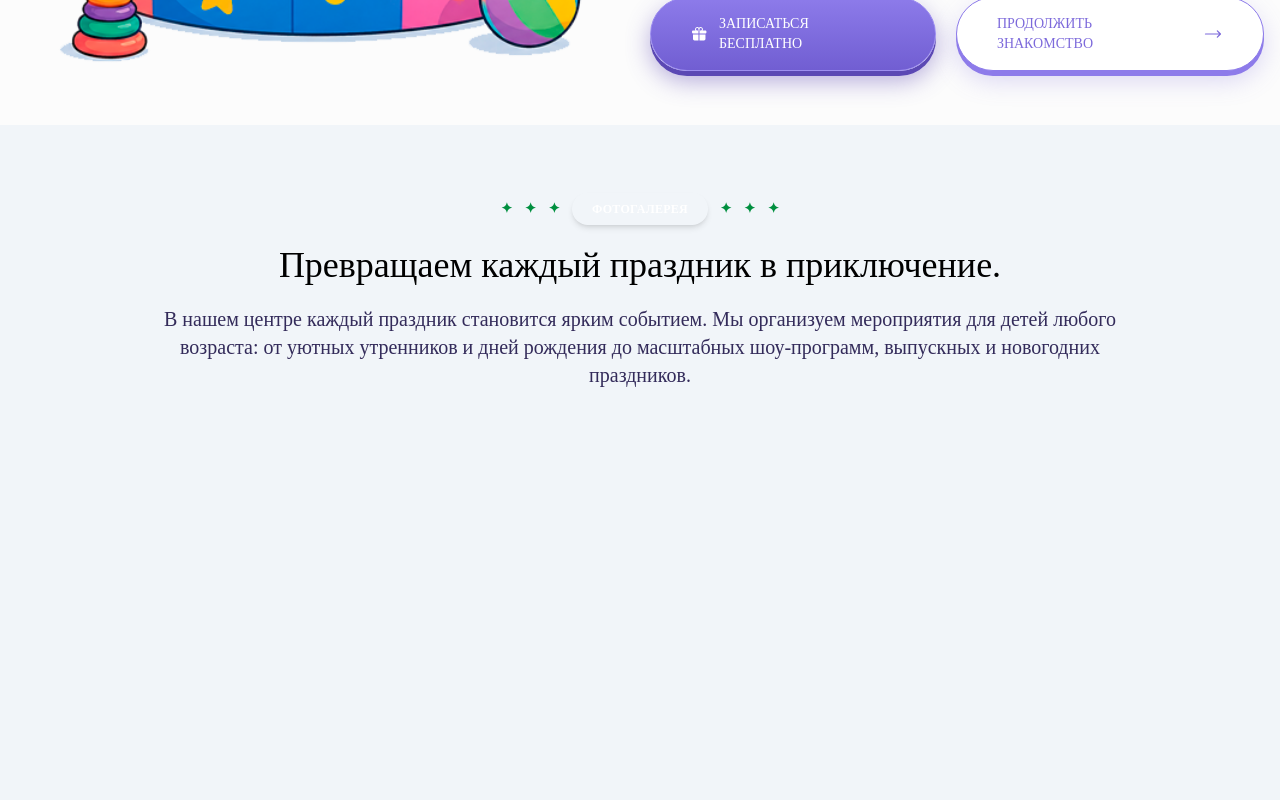
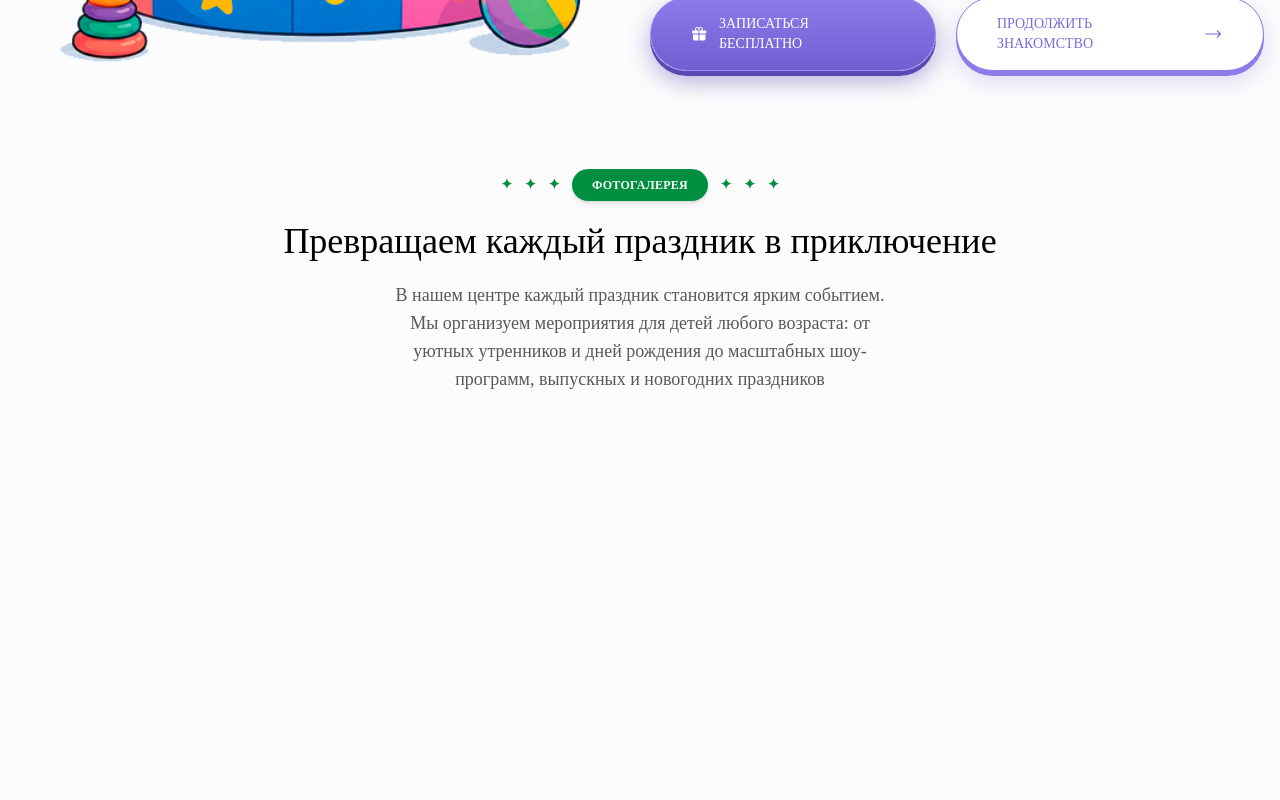
Before and after one commit to developer-samara-web/strekoza94.ru, a Next.js app: page / in a window 1280 px wide. Shown: the part 3640-4440 px from the top of the page. Built offline with nearby package versions, Linux system fonts and the light colour scheme; a web font is replaced by a local one.

Commit message:
refactor: improve gallery component structure and readability

```diff
--- a/components/Gallery/Gallery.css
+++ b/components/Gallery/Gallery.css
@@ -1,25 +1,74 @@
 @reference "../../app/globals.css";
 
-.gallery{
-	@apply flex flex-col justify-center items-center gap-5 px-4 py-16 bg-slate-100 w-full;
+.gallery {
+	/* Layout */
+	@apply flex flex-col items-center justify-center;
+
+	/* Spacing */
+	@apply gap-5 px-4 py-10;
 }
 
-.gallery__inner{
-	@apply flex flex-col items-center container gap-5;
+
+.gallery__inner {
+	/* Layout */
+	@apply container flex flex-col items-center;
+
+	/* Spacing */
+	@apply gap-5;
 }
 
-.gallery__heading{
-	@apply w-full flex items-center justify-center text-center sm:text-lg lg:text-xl xl:max-w-[80%] text-[#332b5a];
+
+.gallery__heading {
+	/* Layout */
+	@apply flex w-full items-center justify-center max-w-full overflow-hidden;
+
+	/* Sizing */
+	@apply xl:max-w-[80%];
+
+	/* Typography */
+	@apply text-center sm:text-lg;
+
+	/* Color */
+	@apply text-[#000000a6];
 }
 
-.gallery__list{
-	@apply flex snap-x snap-mandatory gap-4 overflow-x-auto pb-2 lg:h-[600px] lg:overflow-visible pt-10 lg:pt-20 max-w-full overflow-hidden;
+
+.gallery__list {
+	/* Layout */
+	@apply flex snap-x snap-mandatory max-w-full overflow-hidden;
+
+	/* Sizing */
+	@apply max-w-full lg:h-[600px];
+
+	/* Spacing */
+	@apply gap-4 pt-10 pb-2 lg:pt-20;
+
+	/* Overflow */
+	@apply overflow-hidden lg:overflow-visible;
 }
 
-.gallery__item{
-	@apply shrink-0 w-[260px] h-[360px] snap-center overflow-hidden rounded-3xl lg:w-auto lg:h-auto lg:flex-[2] lg:hover:flex-[6] lg:transition-all lg:duration-500 lg:ease-out;
+
+.gallery__item {
+	/* Layout */
+	@apply shrink-0 snap-center;
+
+	/* Sizing */
+	@apply h-[360px] w-[260px] lg:h-auto lg:w-auto;
+
+	/* Appearance */
+	@apply overflow-hidden rounded-3xl;
+
+	/* Responsive */
+	@apply lg:flex-[2];
+	@apply lg:transition-all lg:duration-500 lg:ease-out;
+	@apply lg:hover:flex-[6];
 }
 
-.gallery__image{
-	@apply h-full w-full object-cover;
+
+.gallery__image {
+	/* Sizing */
+	@apply h-full w-full;
+
+	/* Image */
+	@apply object-cover;
 }
--- a/components/Gallery/Gallery.js
+++ b/components/Gallery/Gallery.js
@@ -1,26 +1,38 @@
 import "./Gallery.css";
 
-import Title from "@/ui/Title/Title";
 import Section from "@/ui/Section/Section";
 import GalleryList from "@/components/Gallery/GalleryList";
 
 const Gallery = () => {
 
-	const list = [
+	const { header, items } = {
+		header: {
+			title: "Фотогалерея",
+			description: "Превращаем каждый праздник в приключение",
+			text: "В нашем центре каждый праздник становится ярким событием. Мы организуем мероприятия для детей любого возраста: от уютных утренников и дней рождения до масштабных шоу-программ, выпускных и новогодних праздников",
+			background: "bg-[#008f3f]",
+			color: "text-[#008f3f]"
+		},
+		items: [
 			"/images/gallery/1.jpg",
 			"/images/gallery/2.jpg",
 			"/images/gallery/3.jpg",
 			"/images/gallery/4.jpg",
 			"/images/gallery/5.jpg",
 			"/images/gallery/6.jpg",
-	];
+			"/images/gallery/1.jpg",
+			"/images/gallery/2.jpg",
+			"/images/gallery/3.jpg",
+			"/images/gallery/4.jpg",
+			"/images/gallery/5.jpg",
+			"/images/gallery/6.jpg",
+		]
+	}
 
 	return (
-		<Section className="gallery">
+		<Section id="gallery" className="gallery" header={header}>
 			<div className="gallery__inner">
-				<Title title="Фотогалерея" description="Превращаем каждый праздник в приключение." color="text-[#008f3f]" />
-				<div className="gallery__heading">В нашем центре каждый праздник становится ярким событием. Мы организуем мероприятия для детей любого возраста: от уютных утренников и дней рождения до масштабных шоу-программ, выпускных и новогодних праздников.</div>
-				<GalleryList list={list} />
+				<GalleryList list={items} />
 			</div>
 		</Section>
 	);
```
Lines whose indentation alone changed are shown as unchanged.
